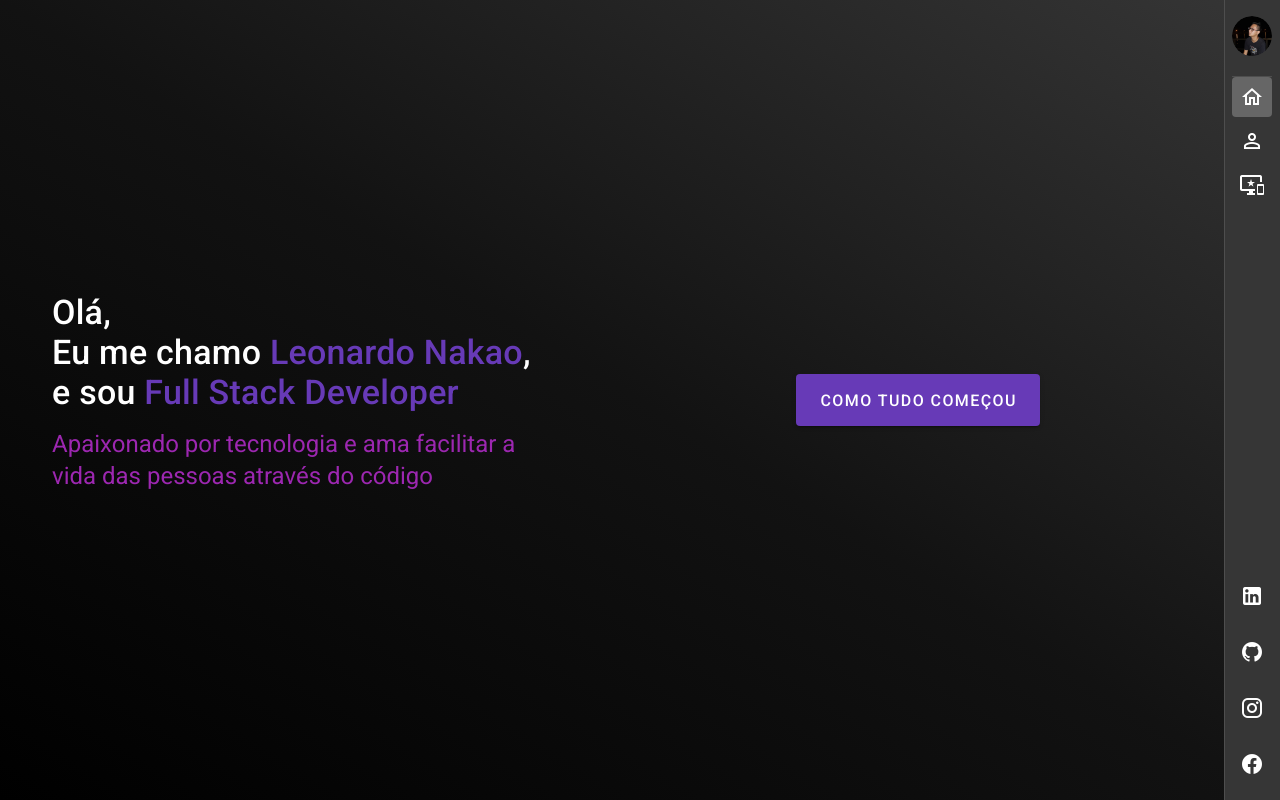
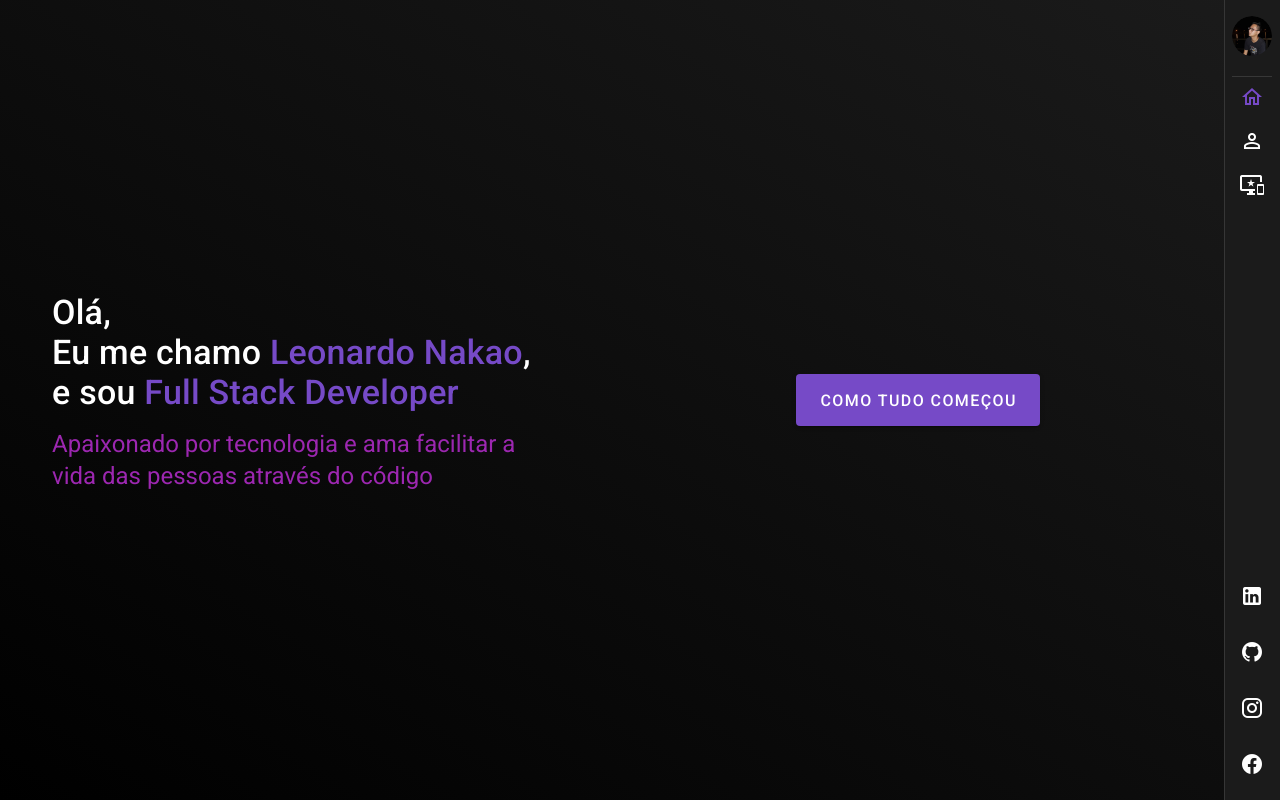
Before and after one commit to leonakao/leonakao.dev, a Vue app: page /home in a window 1280 px wide. Built offline with nearby package versions, Linux system fonts and the light colour scheme.

Commit message:
Update Theme

```diff
--- a/src/layouts/LayoutDefault.vue
+++ b/src/layouts/LayoutDefault.vue
@@ -5,6 +5,7 @@
             :expand-on-hover="true"
             :mini-variant="true"
             :right="true"
+            color="#1B1B1B"
             fixed
             dark
             app
@@ -13,6 +14,7 @@
                 dense
                 nav
                 class="py-0"
+                flat
             >
                 <v-list-item
                     two-line
@@ -35,6 +37,7 @@
                     :key="item.text"
                     :to="item.route"
                     link
+                    color="primary"
                 >
                     <v-list-item-icon>
                         <v-icon>{{ item.icon }}</v-icon>
@@ -100,6 +103,6 @@ body {
 
 .v-application {
 background-color: #121212 !important;
-background-image: linear-gradient(to bottom left, #363636, #121212, #000) !important;
+background-image: linear-gradient(to bottom left, #1B1B1B, #000) !important;
 }
 </style>
--- a/src/plugins/vuetify.js
+++ b/src/plugins/vuetify.js
@@ -8,7 +8,7 @@ export default new Vuetify({
         dark: true,
         themes: {
             dark: {
-                primary: "#673ab7",
+                primary: "#764ac7",
                 secondary: "#9c27b0",
                 accent: "#ff9800",
                 error: "#e91e63",
```
